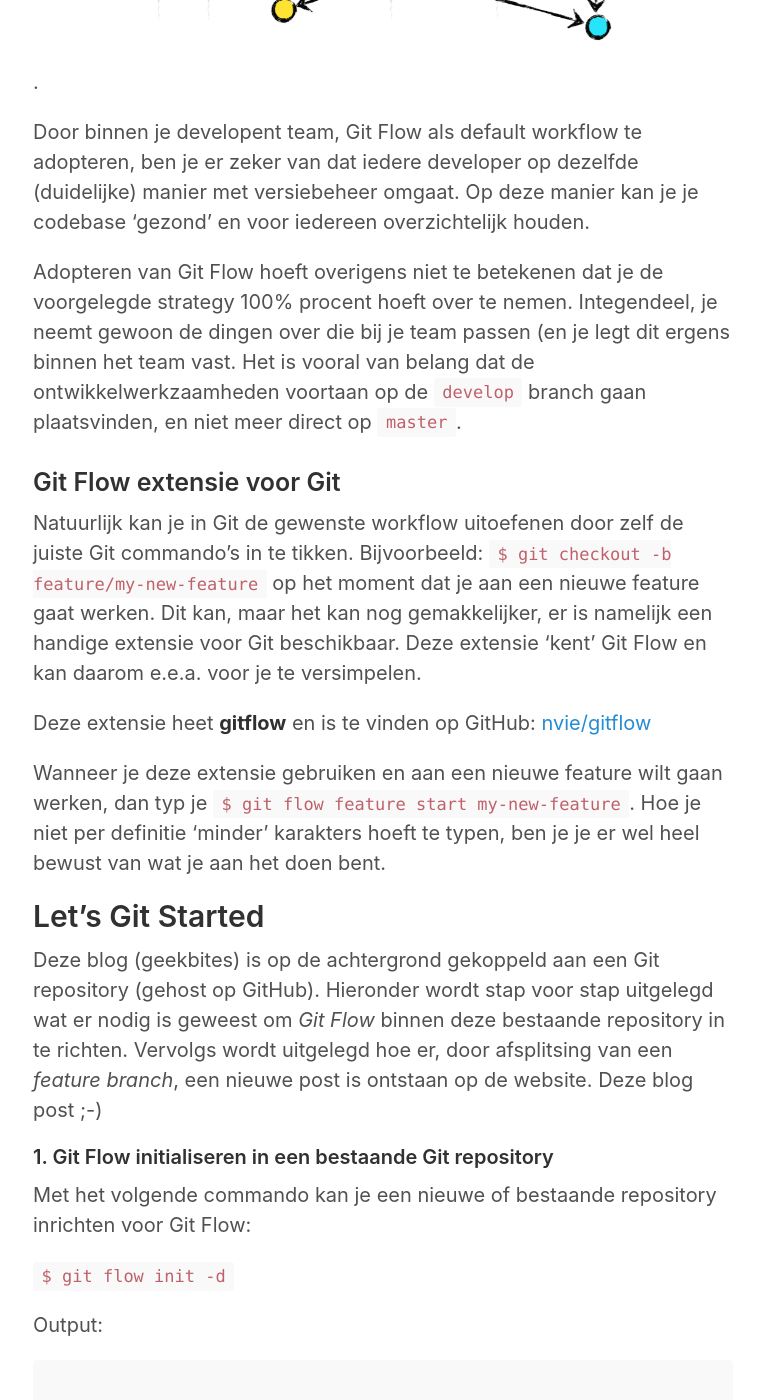
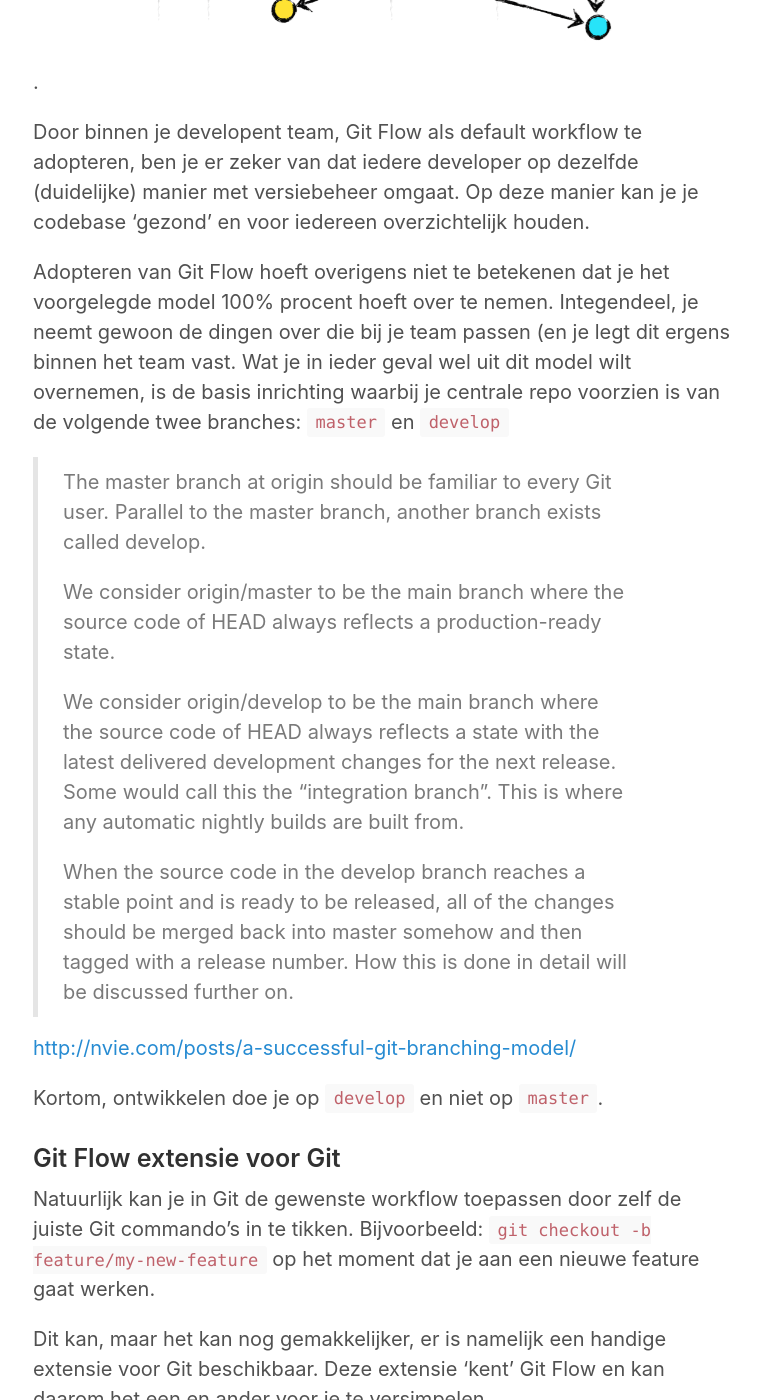
Before and after one commit to move4mobile/geekbites, a Jekyll site: the page built from _posts/2017-01-20-getting-started-with-gitflow.md, in a window 1280 px wide and 1400 px high, scrolled down 2347 px. Shown: the whole window, without its empty margins (257-1017 px from the left). Built offline with Jekyll 4.4.1, drawn with Linux system fonts in a browser that asks for light colours; comment, search, counter and statistics services are not loaded; some of the changed text lies outside the part shown.

Commit message:
Finalize post (almost done..)

````diff
--- a/_posts/2017-01-20-getting-started-with-gitflow.md
+++ b/_posts/2017-01-20-getting-started-with-gitflow.md
@@ -22,34 +22,47 @@
 
 Sommige developers gebruiken de CLI (_Command Line Interface_). Anderen installeren een GUI (_Graphical User Inteface_) zoals SourceTree of TortoiseGit.
 Terwijl ik zelf voorstander ben van de CLI, zou het in principe niet zoveel uit moeten maken welke tool je wilt gebruiken.
-Het zijn de onderlingen afspraken en de gekozen workflow die het verschil maken.
+Het zijn de onderlinge afspraken en de gekozen workflow die het verschil maken.
 
 ### Git Flow
-Op het internet is veel te vinden over de zogenaamde [Git Flow](http://nvie.com/posts/a-successful-git-branching-model/). Hierbij komt altijd de volgende afbeelding opduiken:
+Op het internet is veel te vinden over de zogenaamde [Git Flow](http://nvie.com/posts/a-successful-git-branching-model/). Hierbij komt meestal het volgende plaatje voorbij:
 ![Git Flow stategy by Vincent Driessen.](/assets/git-flow-model.png).
 
 Door binnen je developent team, Git Flow als default workflow te adopteren, ben je er zeker van dat iedere developer op dezelfde (duidelijke) manier met versiebeheer omgaat. Op deze manier kan je je codebase 'gezond' en voor iedereen overzichtelijk houden.
 
-Adopteren van Git Flow hoeft overigens niet te betekenen dat je de voorgelegde strategy 100% procent hoeft over te nemen.
+Adopteren van Git Flow hoeft overigens niet te betekenen dat je het voorgelegde model 100% procent hoeft over te nemen.
 Integendeel, je neemt gewoon de dingen over die bij je team passen (en je legt dit ergens binnen het team vast.
-Het is vooral van belang dat de ontwikkelwerkzaamheden voortaan op de `develop` branch gaan plaatsvinden, en niet meer direct op `master`.
+Wat je in ieder geval wel uit dit model wilt overnemen, is de basis inrichting waarbij je centrale repo voorzien is van de volgende twee branches: `master` en `develop`
+
+> The master branch at origin should be familiar to every Git user. Parallel to the master branch, another branch exists called develop.
+>
+> We consider origin/master to be the main branch where the source code of HEAD always reflects a production-ready state.
+>
+> We consider origin/develop to be the main branch where the source code of HEAD always reflects a state with the latest delivered development changes for the next release. Some would call this the “integration branch”. This is where any automatic nightly builds are built from.
+>
+> When the source code in the develop branch reaches a stable point and is ready to be released, all of the changes should be merged back into master somehow and then tagged with a release number. How this is done in detail will be discussed further on.
+
+[http://nvie.com/posts/a-successful-git-branching-model/](http://nvie.com/posts/a-successful-git-branching-model/)
+
+Kortom, ontwikkelen doe je op `develop` en niet op `master`.
 
 ### Git Flow extensie voor Git
-Natuurlijk kan je in Git de gewenste workflow uitoefenen door zelf de juiste Git commando's in te tikken.
-Bijvoorbeeld: `$ git checkout -b feature/my-new-feature` op het moment dat je aan een nieuwe feature gaat werken.
+Natuurlijk kan je in Git de gewenste workflow toepassen door zelf de juiste Git commando's in te tikken.
+Bijvoorbeeld: `git checkout -b feature/my-new-feature` op het moment dat je aan een nieuwe feature gaat werken.
+
 Dit kan, maar het kan nog gemakkelijker, er is namelijk een handige extensie voor Git beschikbaar.
-Deze extensie 'kent' Git Flow en kan daarom e.e.a. voor je te versimpelen.
+Deze extensie 'kent' Git Flow en kan daarom het een en ander voor je te versimpelen.
 
 Deze extensie heet **gitflow** en is te vinden op GitHub: [nvie/gitflow](https://github.com/nvie/gitflow)
 
-Wanneer je deze extensie gebruiken en aan een nieuwe feature wilt gaan werken, dan typ je `$ git flow feature start my-new-feature`.
-Hoe je niet per definitie 'minder' karakters hoeft te typen, ben je je er wel heel bewust van wat je aan het doen bent.
+Wanneer je deze extensie gebruiken en aan een nieuwe feature wilt gaan werken, dan typ je `git flow feature start my-new-feature`.
+Hoewel je niet per definitie 'minder' karakters hoeft te typen, ben je je er wel heel bewust van wat je aan het doen bent.
 
 ## Let's Git Started
 
-Deze blog (geekbites) is op de achtergrond gekoppeld aan een Git repository (gehost op GitHub).
-Hieronder wordt stap voor stap uitgelegd wat er nodig is geweest om _Git Flow_ binnen deze bestaande repository in te richten.
-Vervolgs wordt uitgelegd hoe er, door afsplitsing van een _feature branch_, een nieuwe post is ontstaan op de website. Deze blog post ;-)
+Deze blog (geekbites) is op de achtergrond gekoppeld aan een Git repository (een Jekyll blog gehost op GitHub).
+Hieronder wordt stap voor stap uitgelegd wat er nodig is geweest om _Git Flow_ in deze bestaande repo in te richten.
+Vervolgens wordt uitgelegd hoe er, door afsplitsing van een _feature branch_, een nieuwe post is ontstaan op de website. Deze blog post ;-)
 
 #### 1. Git Flow initialiseren in een bestaande Git repository
 
@@ -104,7 +117,7 @@
      git flow feature finish post-gitflow-getting-started
 ```
 
-Zoals je in de output kan zien, wordt de nieuwe feature branch automatisch voor je uitgecheckt (en zit je er gelijk in).
+Zoals je in de output kan zien, wordt de nieuwe feature branch automatisch voor je uitgecheckt.
 Met het volgende commando kan je gemakkelijk zien welke feature branches er zijn:
 
 `$ git flow feature`
@@ -112,7 +125,7 @@
 Output:
 
 ```
-$ * post-gitflow-getting-started
+* post-gitflow-getting-started
 ```
 
 Optioneel: stel dat je je nieuwe feature branch wilt pushen naar GitHub (of een andere remote), dan doe je dit als volgt:
````
Also changed, not shown: assets/git-flow-master-develop.png (added).
